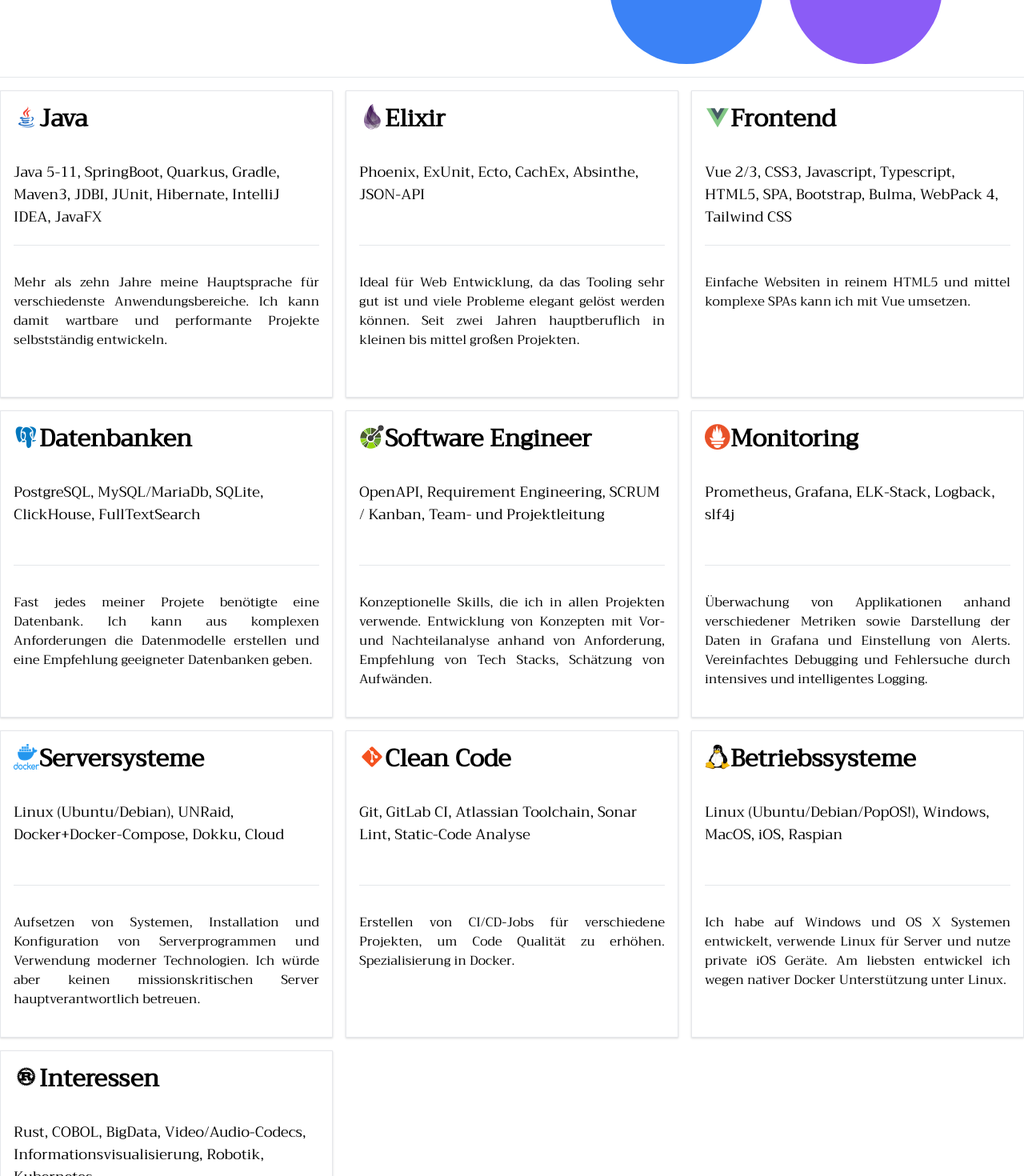
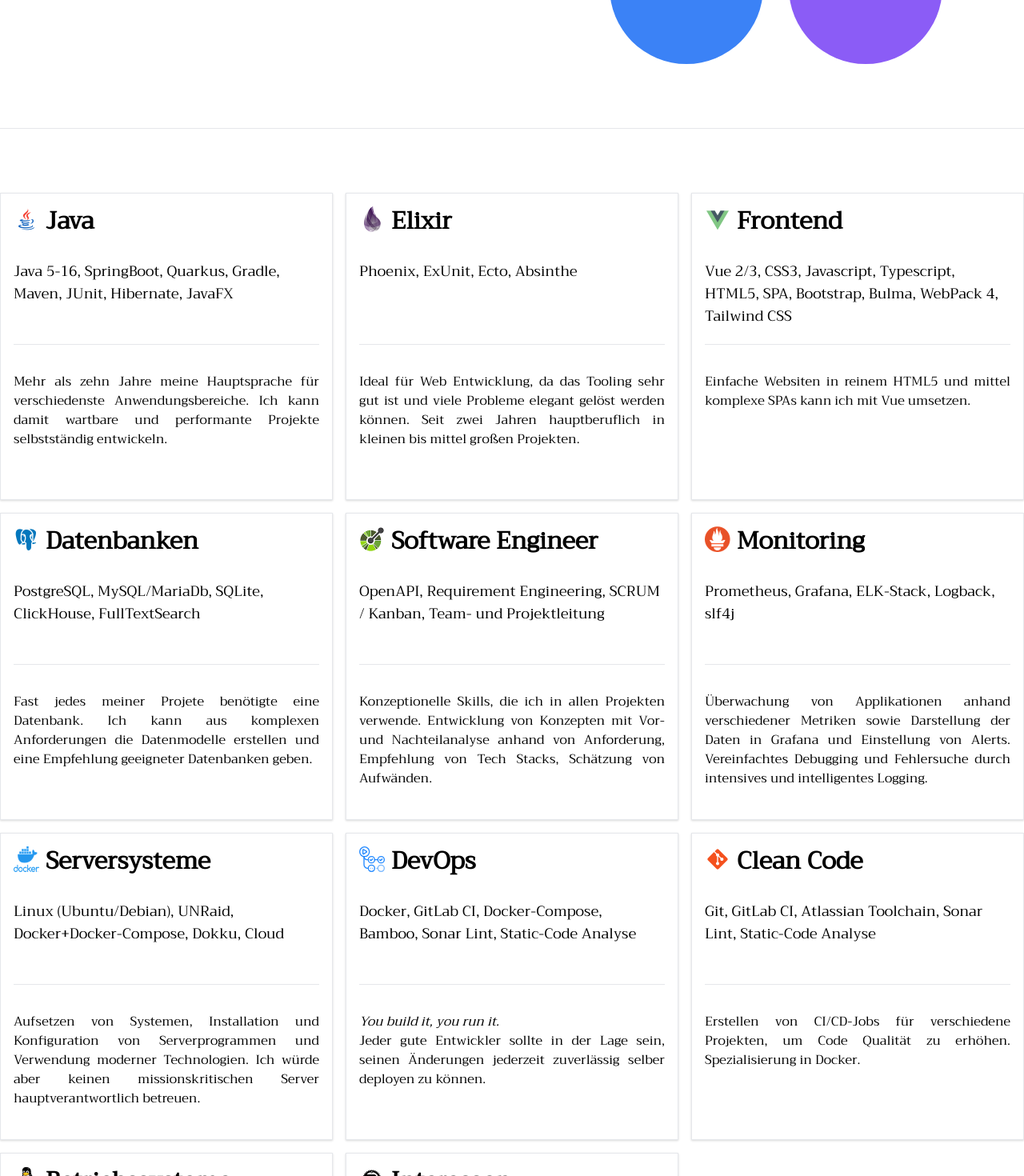
Before and after one commit to Meldanor/PersonalWebpage, a Nuxt app: page / in a window 1280 px wide. Shown: the part 1480-2950 px from the top of the page at 80% size. Built offline with nearby package versions, Linux system fonts and the light colour scheme.

Commit message:
Some formatting and update skill list

```diff
--- a/components/Skill.vue
+++ b/components/Skill.vue
@@ -2,7 +2,7 @@
   <div class="skill-block">
     <div class="flex align-middle">
       <img :src="icon" :alt="name" class="w-8 h-8">
-      <h3 class="text-3xl font-bold">
+      <h3 class="text-3xl font-bold pl-2 h-8">
         {{ name }}
       </h3>
     </div>
--- a/components/SkillList.vue
+++ b/components/SkillList.vue
@@ -2,7 +2,7 @@
   <div class="pt-4 grid grid-cols-1 md:grid-cols-2 lg:grid-cols-3 2xl:grid-cols-4 gap-4 justify-items-stretch w-full">
     <skill name="Java" icon="/logos/java.png">
       <template #skill-list>
-        Java 5-11, SpringBoot, Quarkus, Gradle, Maven3, JDBI, JUnit, Hibernate, IntelliJ IDEA, JavaFX
+        Java 5-16, SpringBoot, Quarkus, Gradle, Maven, JUnit, Hibernate, JavaFX
       </template>
       <template #description>
         Mehr als zehn Jahre meine Hauptsprache für verschiedenste Anwendungsbereiche. Ich kann damit wartbare und
@@ -11,7 +11,7 @@
     </skill>
     <skill name="Elixir" icon="/logos/elixir.png">
       <template #skill-list>
-        Phoenix, ExUnit, Ecto, CachEx, Absinthe, JSON-API
+        Phoenix, ExUnit, Ecto, Absinthe
       </template>
       <template #description>
         Ideal für Web Entwicklung, da das Tooling sehr gut ist und viele Probleme elegant gelöst werden können.
@@ -63,6 +63,20 @@
         Technologien. Ich würde aber keinen missionskritischen Server hauptverantwortlich betreuen.
       </template>
     </skill>
+    <skill name="DevOps" icon="/logos/github-actions.svg">
+      <template #skill-list>
+        Docker, GitLab CI, Docker-Compose, Bamboo, Sonar Lint, Static-Code Analyse
+      </template>
+      <template #description>
+        <p>
+          <i>You build it, you run it.</i>
+        </p>
+        <p>
+          Jeder gute Entwickler sollte in der Lage sein, seinen Änderungen jederzeit zuverlässig
+          selber deployen zu können.
+        </p>
+      </template>
+    </skill>
     <skill name="Clean Code" icon="/logos/git.png">
       <template #skill-list>
         Git, GitLab CI, Atlassian Toolchain, Sonar Lint, Static-Code Analyse
@@ -76,13 +90,13 @@
         Linux (Ubuntu/Debian/PopOS!), Windows, MacOS, iOS, Raspian
       </template>
       <template #description>
-        Ich habe auf Windows und OS X Systemen entwickelt, verwende Linux für Server und nutze private iOS Geräte. Am
-        liebsten entwickel ich wegen nativer Docker Unterstützung unter Linux.
+        Ich habe unter Windows, OS X und Linux entwickelt, verwende Linux für Server und benutzt private iOS Geräte.
+        Derzeit entwickel ich am liebsten wegen nativer Docker Unterstützung unter Linux.
       </template>
     </skill>
     <skill name="Interessen" icon="/logos/rust.png">
       <template #skill-list>
-        Rust, COBOL, BigData, Video/Audio-Codecs, Informationsvisualisierung, Robotik, Kubernetes
+        Rust, COBOL, BigData, Video/Audio-Codecs, Informationsvisualisierung, Robotik, Kubernetes, ARM
       </template>
       <template #description>
         Thematiken, die ich interessant finde, aber nur Grundwissen habe. Hier würde ich meine Erfahrung aus den
--- a/pages/index.vue
+++ b/pages/index.vue
@@ -2,7 +2,7 @@
   <div class="container mx-auto">
     <starter />
     <self-description />
-    <hr>
+    <hr class="my-16">
     <skill-list />
   </div>
 </template>
```
Also changed, not shown: static/logos/github-actions.svg (added).
